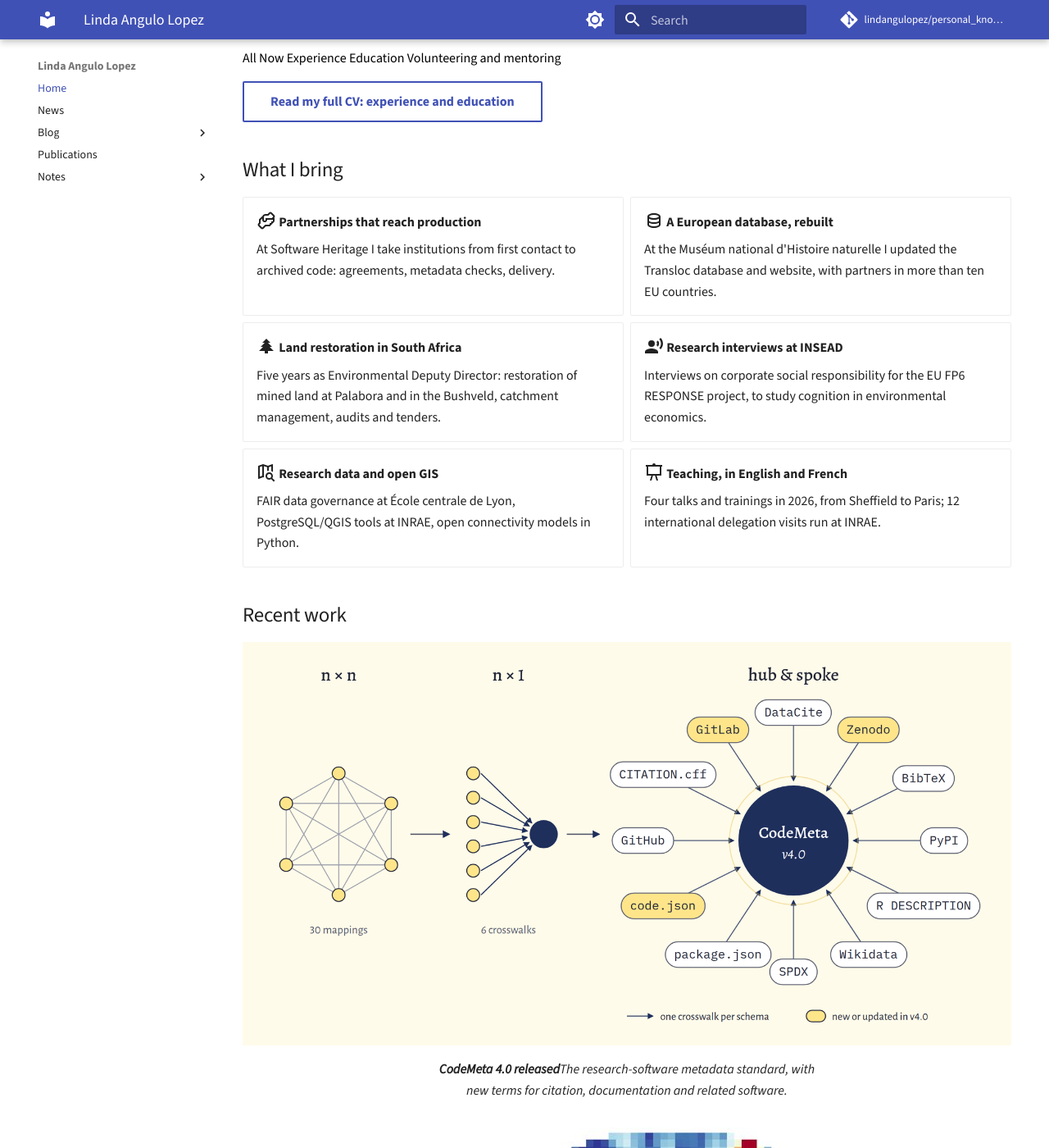
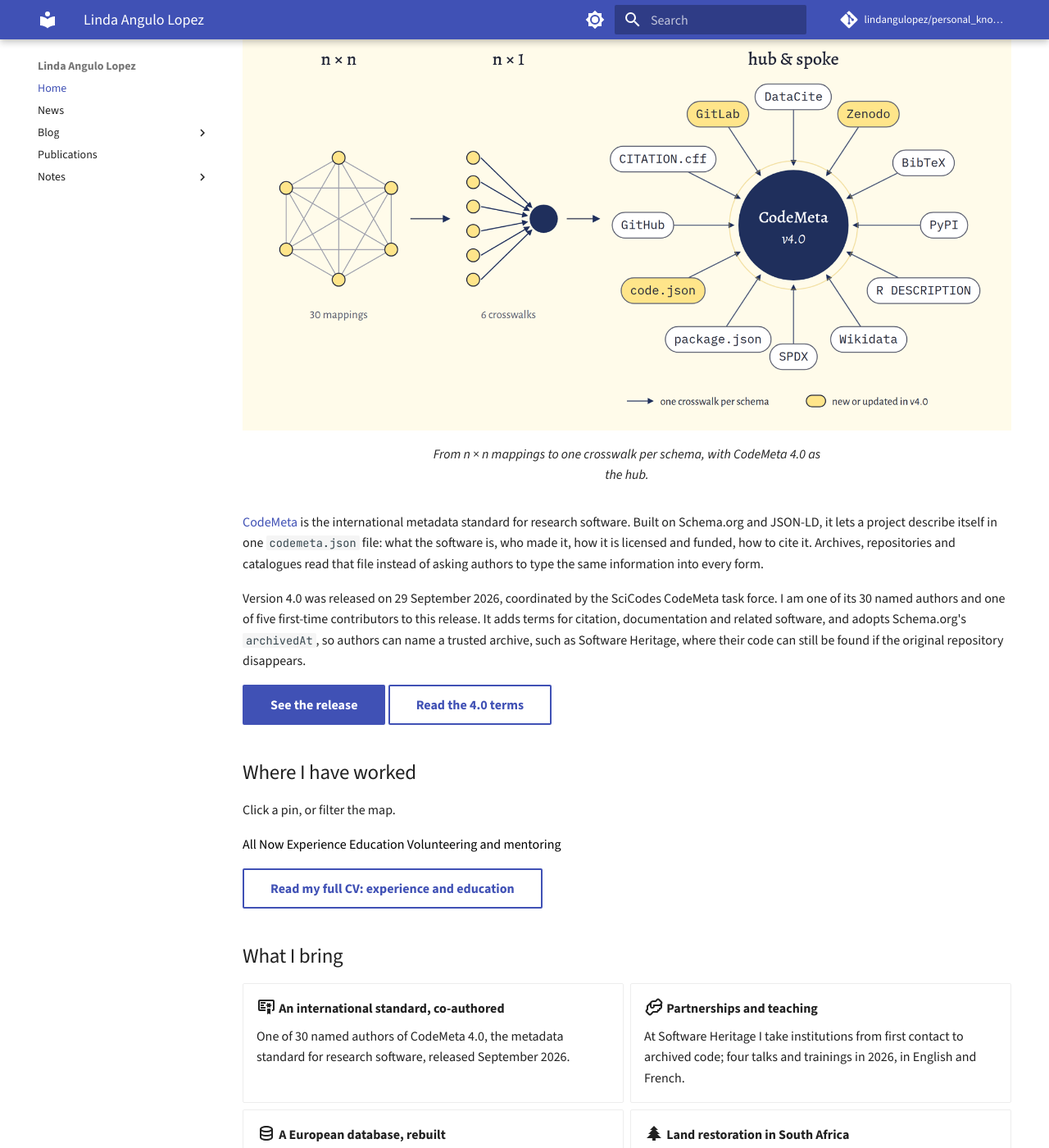
Before and after one commit to lindangulopez/personal_knowledge_base, an MkDocs documentation site: the page built from notes/index.md, in a window 1280 px wide and 1400 px high, scrolled down 2968 px. Shown: the whole window at 82% size. Built offline with MkDocs 1.6.1 and Material for MkDocs 9.7.7, drawn with Linux system fonts in a browser that asks for light colours; comment, search, counter and statistics services are not loaded; some of the changed text lies outside the part shown.

Commit message:
Feature CodeMeta 4.0 at the top of the landing page

```diff
--- a/notes/index.md
+++ b/notes/index.md
@@ -10,7 +10,7 @@ hide:
 
 <p class="tagline">Functional ecologist working in open science</p>
 
-I grew up in Port Shepstone, South Africa, and I live in Fontainebleau. I work at Software Heritage in Paris, helping research institutions archive, cite and describe the source code behind their science. I also mentor people who use satellite data and GIS in Africa and the Caribbean.
+I grew up in Port Shepstone, South Africa, and I live in Fontainebleau. I work at Software Heritage in Paris, helping research institutions archive, cite and describe the source code behind their science, and I am one of the authors of CodeMeta 4.0, the international metadata standard for research software. I also mentor people who use satellite data and GIS in Africa and the Caribbean.
 
 <span class="readtime">4 min read</span>
 
@@ -29,6 +29,20 @@ I grew up in Port Shepstone, South Africa, and I live in Fontainebleau. I work a
 </div>
 
 <p class="credits">Photos: Paris by <a href="https://commons.wikimedia.org/wiki/File:La_Tour_Eiffel_vue_de_la_Tour_Saint-Jacques,_Paris_ao%C3%BBt_2014_(2).jpg">Yann Caradec</a> (CC BY-SA 2.0) and the forest of Fontainebleau by <a href="https://commons.wikimedia.org/wiki/File:Rochers_en_for%C3%AAt_de_Fontainebleau11.JPG">Thesupermat</a> (CC BY-SA 3.0), via Wikidata; the Indian Ocean at Margate, on the South Coast near Port Shepstone, by <a href="https://www.flickr.com/photos/65695019@N07/54280264565">Bernard Dupont</a> (CC BY-SA 2.0); zebras in Pilanesberg National Park, inside the Bushveld complex, by <a href="https://www.flickr.com/photos/25779097@N08/6253262246">South African Tourism</a> (CC BY 2.0), via Flickr.</p>
+
+## Featured: CodeMeta 4.0
+
+<figure class="featured" markdown>
+<a href="https://github.com/codemeta/codemeta/releases/tag/4.0"><img src="assets/img/codemeta-v4-hub.png" alt="From n × n (six schemas, 30 mappings) to n × 1 (6 crosswalks) to hub and spoke: CodeMeta v4.0 at the centre with one crosswalk each to twelve schemas; GitLab, Zenodo and code.json new or updated in v4.0"></a>
+<figcaption>From n × n mappings to one crosswalk per schema, with CodeMeta 4.0 as the hub.</figcaption>
+</figure>
+
+[CodeMeta](https://codemeta.github.io/) is the international metadata standard for research software. Built on Schema.org and JSON-LD, it lets a project describe itself in one `codemeta.json` file: what the software is, who made it, how it is licensed and funded, how to cite it. Archives, repositories and catalogues read that file instead of asking authors to type the same information into every form.
+
+Version 4.0 was released on 29 September 2026, coordinated by the SciCodes CodeMeta task force. I am one of its 30 named authors and one of five first-time contributors to this release. It adds terms for citation, documentation and related software, and adopts Schema.org's `archivedAt`, so authors can name a trusted archive, such as Software Heritage, where their code can still be found if the original repository disappears.
+
+[See the release](https://github.com/codemeta/codemeta/releases/tag/4.0){ .md-button .md-button--primary }
+[Read the 4.0 terms](https://w3id.org/codemeta/4){ .md-button }
 
 ## Where I have worked
 
@@ -50,9 +64,13 @@ Click a pin, or filter the map.
 
 <div class="grid cards" markdown>
 
--   :material-handshake-outline:{ .lg } **Partnerships that reach production**
+-   :material-certificate-outline:{ .lg } **An international standard, co-authored**
 
-    At Software Heritage I take institutions from first contact to archived code: agreements, metadata checks, delivery.
+    One of 30 named authors of CodeMeta 4.0, the metadata standard for research software, released September 2026.
+
+-   :material-handshake-outline:{ .lg } **Partnerships and teaching**
+
+    At Software Heritage I take institutions from first contact to archived code; four talks and trainings in 2026, in English and French.
 
 -   :material-database-outline:{ .lg } **A European database, rebuilt**
 
@@ -70,16 +88,11 @@ Click a pin, or filter the map.
 
     FAIR data governance at École centrale de Lyon, PostgreSQL/QGIS tools at INRAE, open connectivity models in Python.
 
--   :material-presentation:{ .lg } **Teaching, in English and French**
-
-    Four talks and trainings in 2026, from Sheffield to Paris; 12 international delegation visits run at INRAE.
-
 </div>
 
 ## Recent work
 
 <div class="gallery" markdown>
-<figure class="wide"><a href="https://github.com/codemeta/codemeta/releases/tag/4.0"><img class="contain" src="assets/img/codemeta-v4-hub.png" alt="From n × n (six schemas, 30 mappings) to n × 1 (6 crosswalks) to hub and spoke: CodeMeta v4.0 at the centre with one crosswalk each to twelve schemas; GitLab, Zenodo and code.json new or updated in v4.0" loading="lazy"></a><figcaption><strong>CodeMeta 4.0 released</strong>The research-software metadata standard, with new terms for citation, documentation and related software.</figcaption></figure>
 <figure><a href="blog/a-connectivity-model-you-can-read/"><img src="assets/img/map-connection.jpg" alt="Map of multispecies connectivity across the Côa catchment" loading="lazy"></a><figcaption><strong>A model you can read</strong>An open connectivity workflow for the Côa Valley.</figcaption></figure>
 <figure><a href="blog/citing-and-preserving-research-code/"><img src="assets/img/paris.jpg" alt="Paris skyline with the Eiffel Tower" loading="lazy"></a><figcaption><strong>Citing research code</strong>Four talks on SWHID and CodeMeta in 2026.</figcaption></figure>
 </div>
```
Also changed, not shown: notes/log.md (+1 -0 lines), 1 other file.
